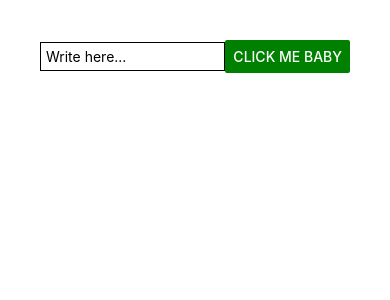
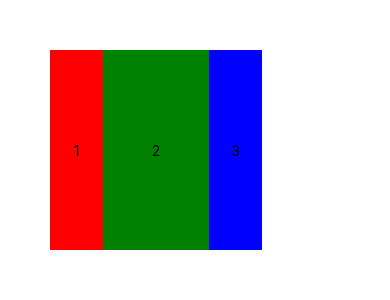
Before and after one commit to nahidkishore/react-native-practice, a React Native app: screen / in a window 390 px wide. Shown: the top 300 px of the page. Built offline with nearby package versions, Linux system fonts and the light colour scheme.

Commit message:
flex box style in view

```diff
--- a/App.js
+++ b/App.js
@@ -3,24 +3,47 @@
 
 export default function App() {
   return (
-    <View style={{ padding: 40 }}>
+    <View
+      style={{
+        padding: 50,
+        flexDirection: 'row',
+        width: '80%',
+        height: 300,
+        justifyContent: 'space-around',
+        alignItems: 'stretch',
+      }}
+    >
       <View
         style={{
-          flexDirection: 'row',
+          flex: 1,
+          backgroundColor: 'red',
+
           justifyContent: 'center',
           alignItems: 'center',
         }}
       >
-        <TextInput
-          placeholder='Write here...'
-          style={{
-            width: '80%',
-            borderColor: 'black',
-            borderWidth: 1,
-            padding: 5,
-          }}
-        />
-        <Button title='Click Me Baby' color='green' />
+        <Text>1</Text>
+      </View>
+      <View
+        style={{
+          flex: 2,
+          backgroundColor: 'green',
+
+          justifyContent: 'center',
+          alignItems: 'center',
+        }}
+      >
+        <Text>2</Text>
+      </View>
+      <View
+        style={{
+          flex: 1,
+          backgroundColor: 'blue',
+          justifyContent: 'center',
+          alignItems: 'center',
+        }}
+      >
+        <Text>3</Text>
       </View>
     </View>
   );
```
